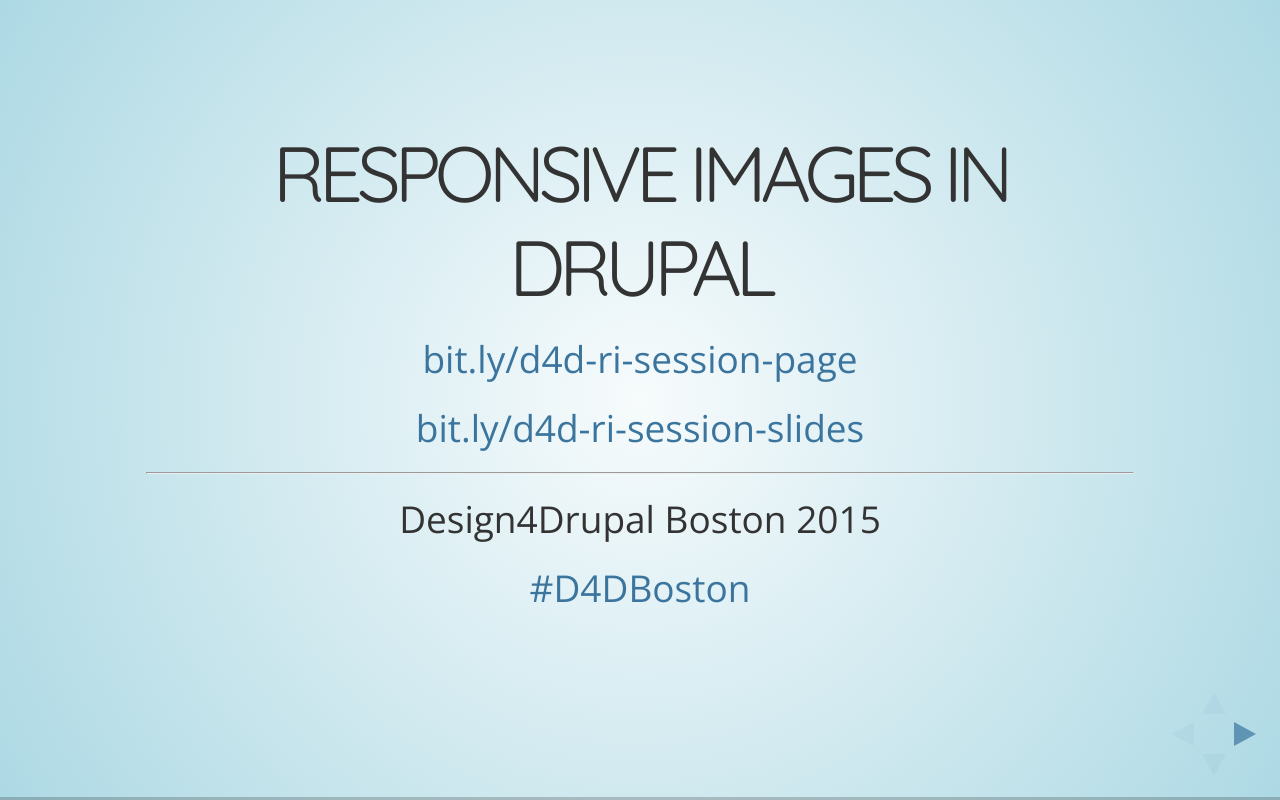
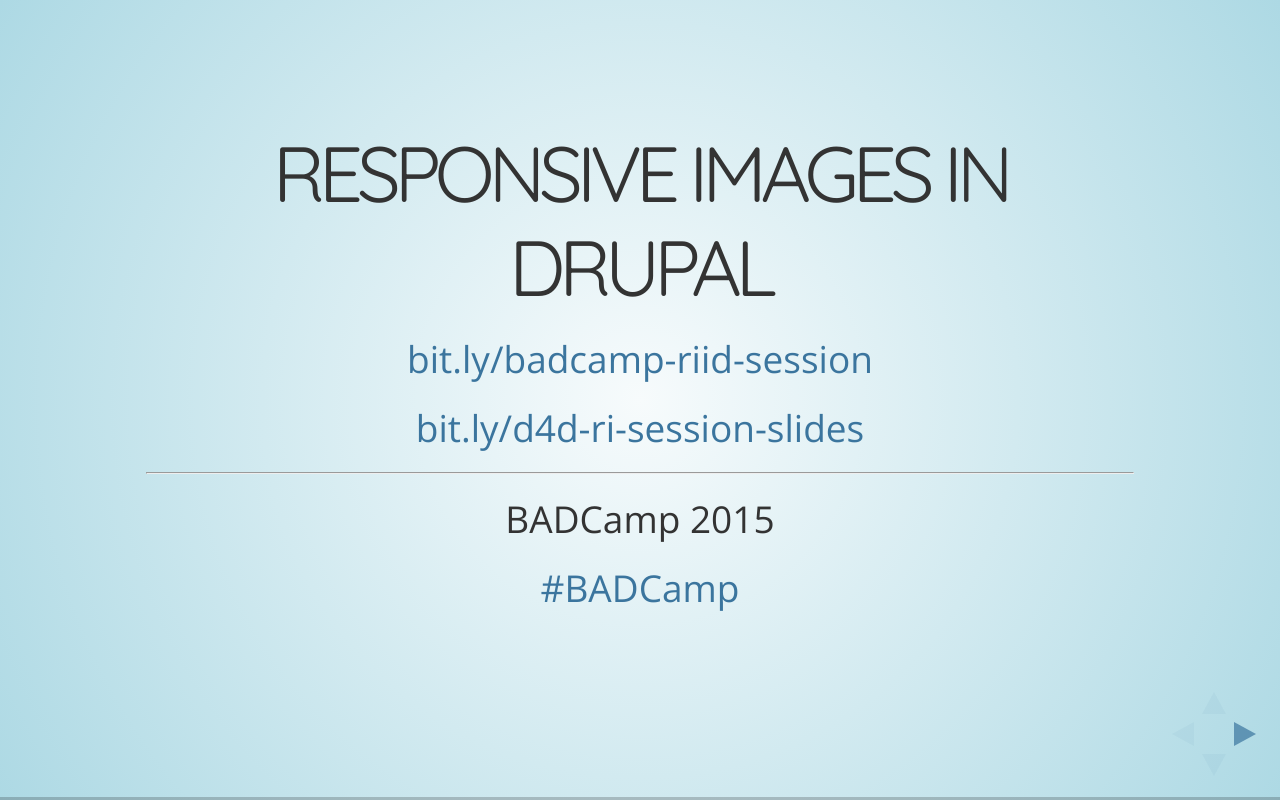
Before and after one commit to jnettik/pres-riig, a website: page index.html in a window 1280 px wide. Drawn offline with nearby package versions, Linux system fonts and the light colour scheme.

Commit message:
Updated intro slide for BADCamp.

```diff
--- a/index.html
+++ b/index.html
@@ -43,11 +43,11 @@
 			<div class="slides">
 				<section id="title">
 					<h2>Responsive Images in Drupal</h2>
-					<p><a href="http://bit.ly/d4d-ri-session-page">bit.ly/d4d-ri-session-page</a></p>
+					<p><a href="http://bit.ly/badcamp-riid-session">bit.ly/badcamp-riid-session</a></p>
 					<p><a href="http://bit.ly/d4d-ri-session-slides">bit.ly/d4d-ri-session-slides</a></p>
 					<p><hr></p>
-					<p>Design4Drupal Boston 2015</p>
-					<p><a href="http://twitter.com/hashtag/DCCO15">#D4DBoston</a></p>
+					<p>BADCamp 2015</p>
+					<p><a href="http://twitter.com/hashtag/DCCO15">#BADCamp</a></p>
 				</section>
 
 				<section id="speaker">
```
